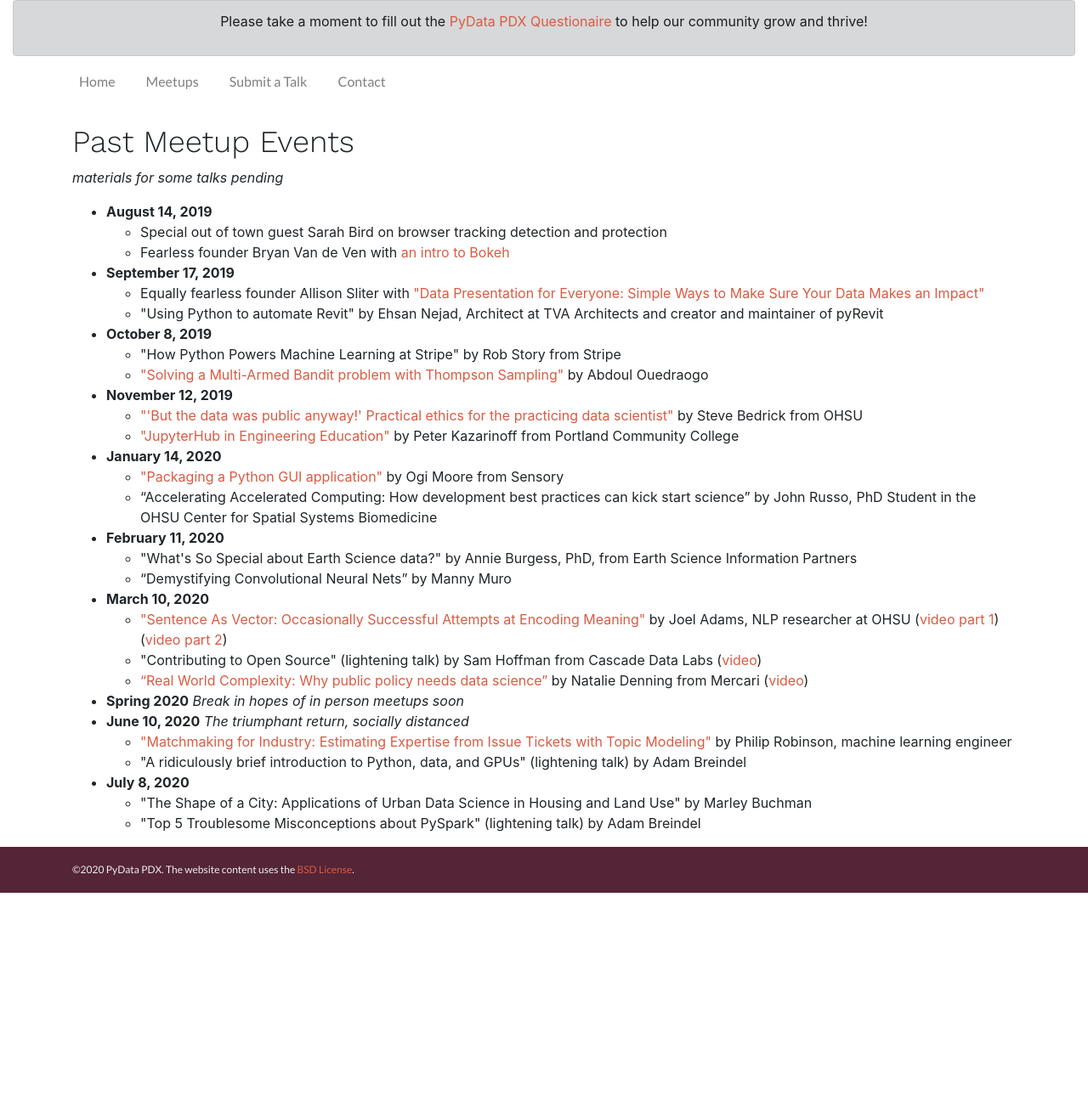
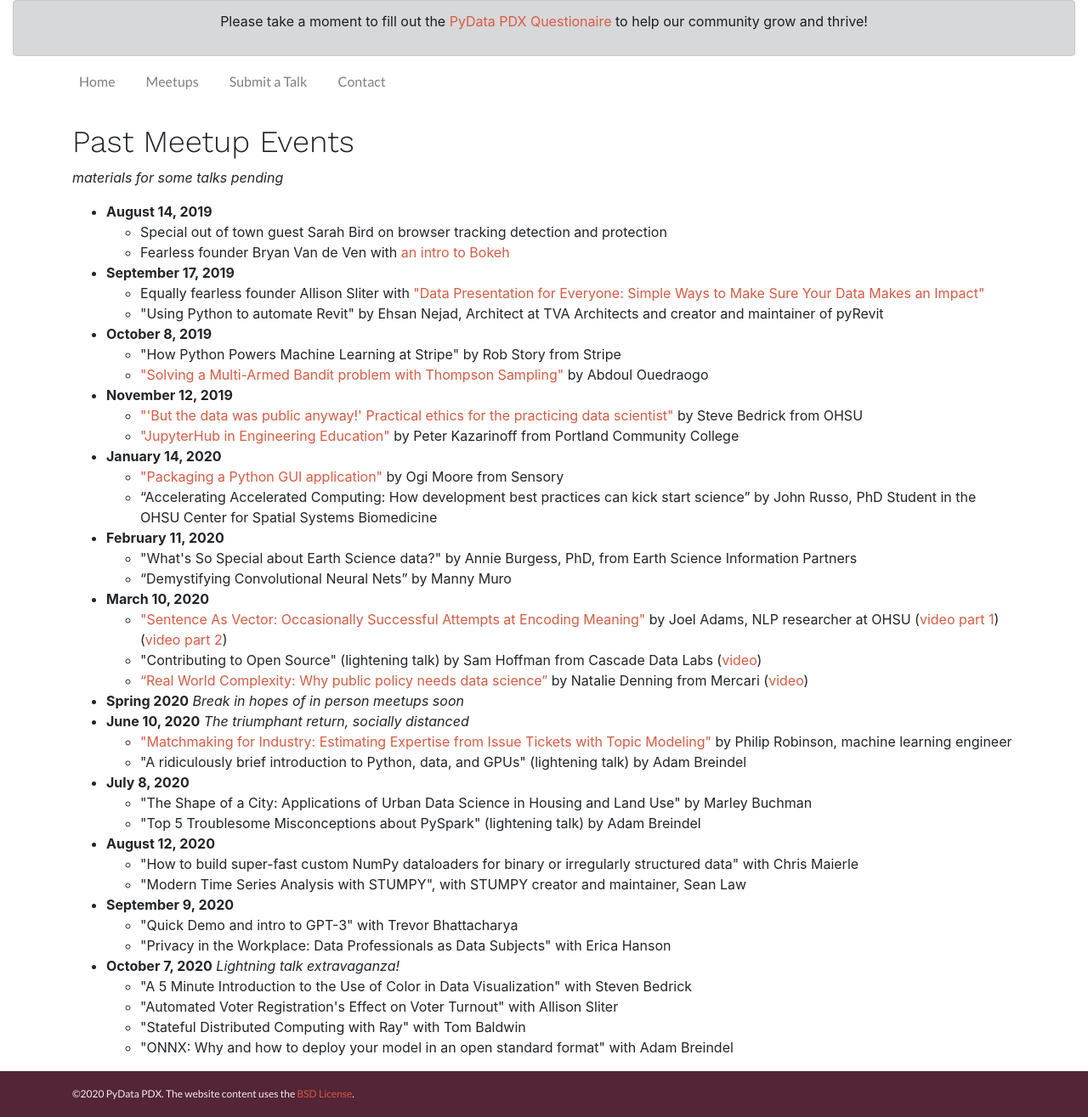
Before and after one commit to pydatapdx/pdx.pydata.org, a Jekyll site: the page built from meetups/index.html, in a window 1280 px wide. Shown: the whole page at 85% size. Built offline with Jekyll 4.4.1, drawn with Linux system fonts in a browser that asks for light colours; before the commit the page ends 1051 px from its top, so only the background shows below that.

Commit message:
added recent meetups

```diff
--- a/meetups/index.html
+++ b/meetups/index.html
@@ -55,7 +55,25 @@
     <li><b>July 8, 2020</b>
         <ul>
             <li>"The Shape of a City: Applications of Urban Data Science in Housing and Land Use" by Marley Buchman</li>
-	    <li>"Top 5 Troublesome Misconceptions about PySpark" (lightening talk) by Adam Breindel</li>
+            <li>"Top 5 Troublesome Misconceptions about PySpark" (lightening talk) by Adam Breindel</li>
+        </ul>
+    <li><b>August 12, 2020</b>
+        <ul>
+            <li>"How to build super-fast custom NumPy dataloaders for binary or irregularly structured data" with Chris Maierle</li>
+            <li>"Modern Time Series Analysis with STUMPY", with STUMPY creator and maintainer, Sean Law</li>
+        </ul>
+    <li><b>September 9, 2020</b>
+        <ul>
+            <li>"Quick Demo and intro to GPT-3" with Trevor Bhattacharya</li>
+            <li>"Privacy in the Workplace: Data Professionals as Data Subjects" with Erica Hanson</li>
+        </ul>
+    <li><b>October 7, 2020</b>
+        <i>Lightning talk extravaganza!</i>
+        <ul>
+            <li>"A 5 Minute Introduction to the Use of Color in Data Visualization" with Steven Bedrick</li>
+            <li>"Automated Voter Registration's Effect on Voter Turnout" with Allison Sliter</li>
+            <li>"Stateful Distributed Computing with Ray" with Tom Baldwin</li>
+            <li>"ONNX: Why and how to deploy your model in an open standard format" with Adam Breindel</li>
         </ul>
 </ul>
 </div>
```
